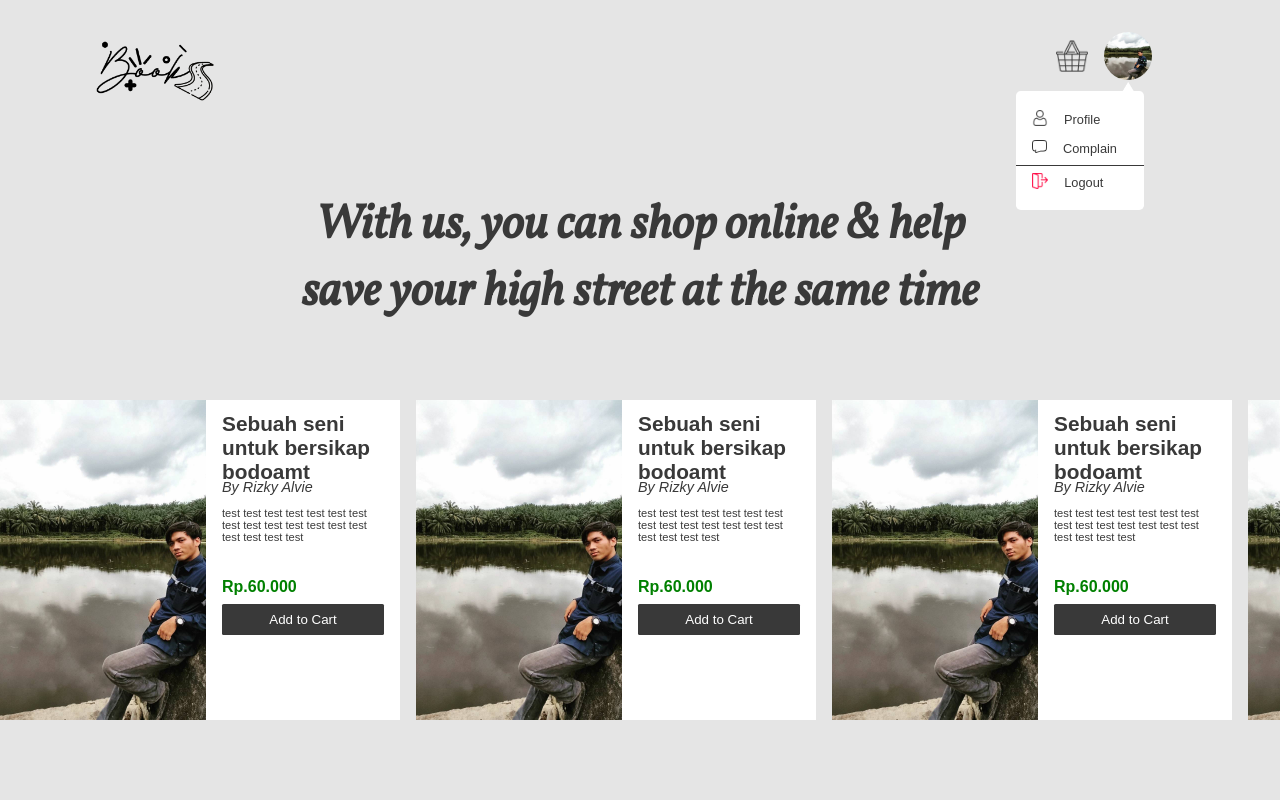
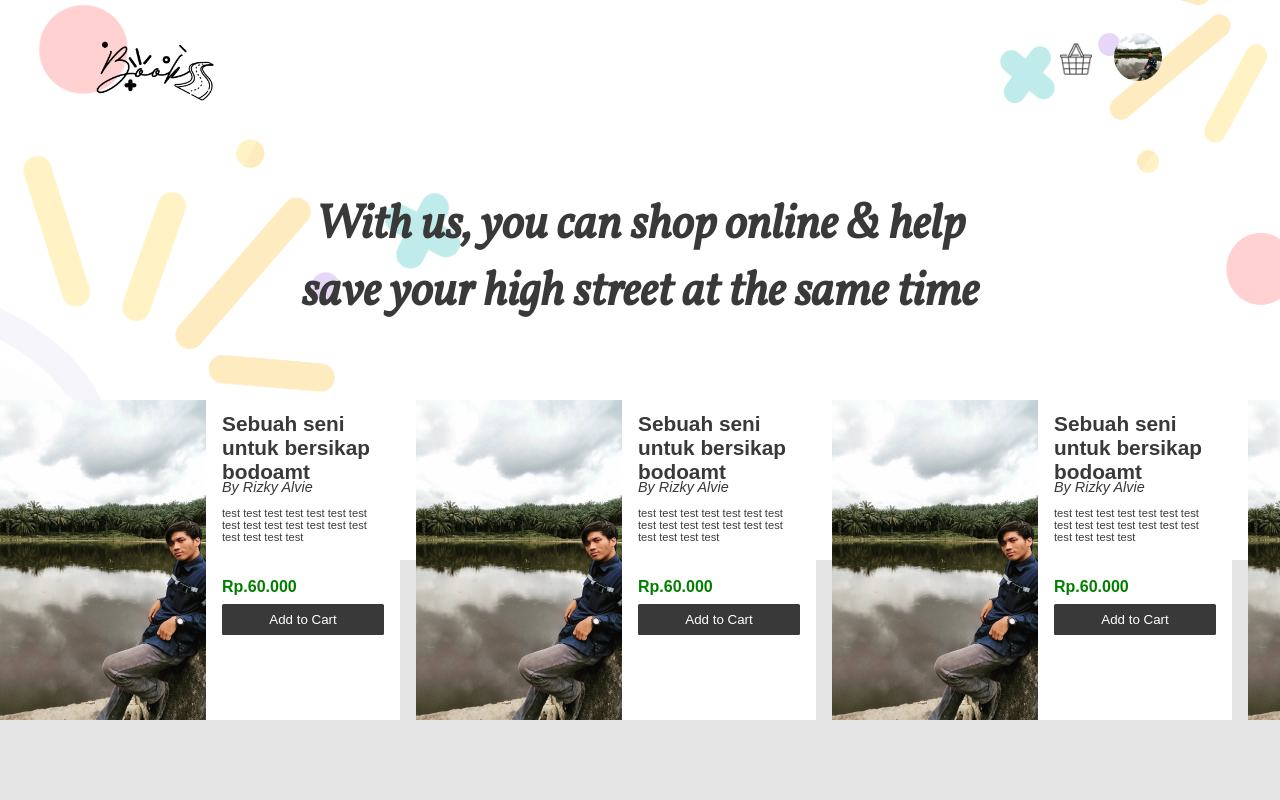
Before and after one commit to rizkyalvie/waysbook, a React (Create React App) app in the folder client/: page / in a window 1280 px wide. Shown: the top 800 px of the page. Built offline with nearby package versions, Linux system fonts and the light colour scheme; a web font is replaced by a local one.

Commit message:
Homepage

```diff
--- a/client/src/components/navbar/navAuth.js
+++ b/client/src/components/navbar/navAuth.js
@@ -4,18 +4,22 @@ import profile from "../../assets/temp/profile.jpg";
 import cart from "../../assets/navbar/cart.png";
 import {Link} from 'react-router-dom'
 import Dropdown from "./dropdown";
+import {useState} from 'react'
 
 export default function Navbar() {
+
+  const [drop, setDrop] = useState(false)
+
   return (
     <div className={styles.navContainer}>
       <div className={styles.logo}>
         <img src={logo} alt="" />
       </div>
       <div className={styles.right}>
-        <Link to='https://www.google.com'><img className={styles.cart} src={cart} alt="" /></Link>
-        <Link to='https://www.google.com'><img className={styles.profile} src={profile} alt="" /></Link>
-        <Dropdown/>
+        <img className={styles.cart} src={cart} alt="" />
+        {drop ? <button onClick={() => setDrop(false)} ><img className={styles.profile} src={profile} alt="" /></button> : <button onClick={() => setDrop(true)} ><img className={styles.profile} src={profile} alt="" /></button>}
       </div>
+      {drop && <Dropdown/>}
     </div>
   );
 }
--- a/client/src/css/nav.module.css
+++ b/client/src/css/nav.module.css
@@ -52,6 +52,15 @@
     gap: 1rem
 }
 
+.right button{
+    border: none;
+    background-color: rgba(0, 0, 0, 0);
+}
+
+.right button:hover{
+    cursor: pointer;
+}
+
 .right .cart{
     width: 2rem;
     height: 2rem;
@@ -69,10 +78,11 @@
     background-color: white;
     width: 6rem;
     height: 7rem;
-    right: 3.5rem;
-    top: 4.7rem;
+    right: 7.8rem;
+    top: 6rem;
     padding: 0.2rem 1rem;
     border-radius: 0.3rem;
+    box-shadow: rgba(50, 50, 93, 0.25) 0px 2px 5px -1px, rgba(0, 0, 0, 0.3) 0px 1px 3px -1px;
 }
 
 .dropCon .profile{
--- a/client/src/pages/home.js
+++ b/client/src/pages/home.js
@@ -7,7 +7,7 @@ import Card from "../components/card/slide";
 export default function Home() {
   return (
     <div>
-      {/* <Background /> */}
+      <Background />
       <Navbar />
       <div className={styles.heading}>
         <h1>
```
